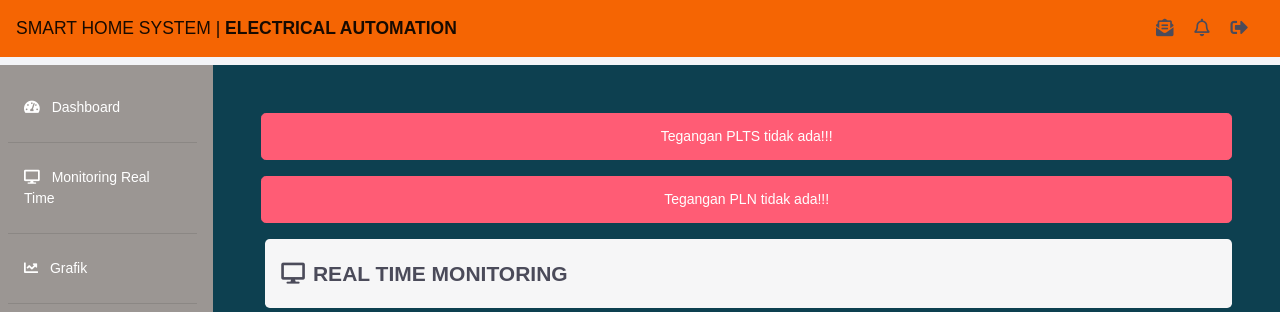
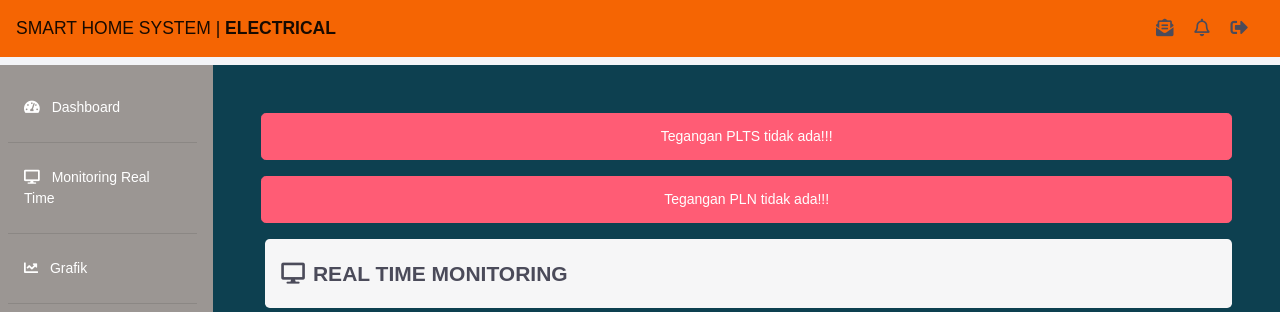
Before and after one commit to bagasabiyu/photovoltaic-ats, a PHP site: page /monitoring.php in a window 1280 px wide. Shown: the top 312 px of the page. Run offline with PHP 8.4, Linux system fonts and the light colour scheme; data comes from the database, SQL or seed files in the repository; some libraries are stand-ins or nearby versions.

Commit message:
ubah judul

```diff
--- a/monitoring.php
+++ b/monitoring.php
@@ -18,7 +18,7 @@
         <script src="https://ajax.googleapis.com/ajax/libs/jquery/2.1.3/jquery.min.js"></script>
       <!-- Navbar -->
         <nav class="navbar navbar-expand-lg navbar-light fixed top" style="background-color: #f56503;">
-          <a class="navbar-brand" href="#">SMART HOME SYSTEM | <b>ELECTRICAL AUTOMATION</b></a>
+          <a class="navbar-brand" href="#">SMART HOME SYSTEM | <b>ELECTRICAL</b></a>
             <form class="form-inline my-2 my-lg-0 ml-auto">
 
             </form>
```
